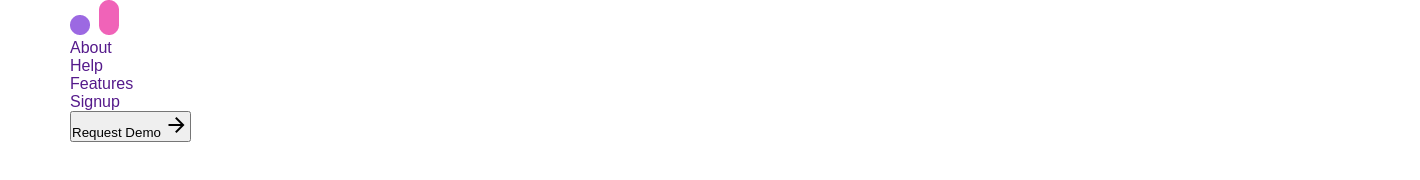
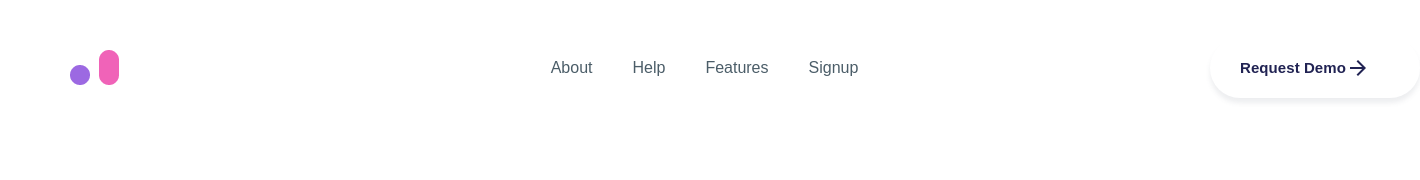
Before and after one commit to Rana2324/DataWareHouse, a plain HTML site: page index.html in a window 1280 px wide. Shown: the whole page, 1420 px wide, since content can reach past the window. Drawn offline with nearby package versions, Linux system fonts and the light colour scheme.

Commit message:
header style

```diff
--- a/css/style.css
+++ b/css/style.css
@@ -36,3 +36,77 @@ ul {
 a {
   text-decoration: none;
 }
+
+/* header style */
+#header {
+  margin-top: 50px;
+  height: 60px;
+}
+#header .container {
+}
+#header .container .inner_header {
+  display: flex;
+  align-items: center;
+  justify-content: space-between;
+}
+#header .container .inner_header .logo {
+  width: 49px;
+  height: 35px;
+  margin-right: 120px;
+}
+#header .container .inner_header .logo a {
+}
+#header .container .inner_header .logo img {
+}
+#header .container .inner_header nav {
+}
+#header .container .inner_header nav ul {
+  display: flex;
+  align-items: center;
+}
+#header .container .inner_header nav li {
+  margin-right: 40px;
+}
+#header .container .inner_header nav li a {
+  font-style: normal;
+  font-weight: 500;
+  font-size: 16px;
+  line-height: 160%;
+
+  color: #4b5d68;
+}
+#header .container .inner_header nav li a .active {
+  font-style: normal;
+  font-weight: 800;
+  font-size: 16px;
+  line-height: 160%;
+
+  color: #212353;
+}
+#header .container .inner_header .header_btn {
+  display: flex;
+  align-items: center;
+}
+#header .container .inner_header .header_btn button {
+  position: absolute;
+  width: 210px;
+  height: 60px;
+
+  background: #ffffff;
+  box-shadow: 0px 5px 5px rgba(75, 93, 104, 0.1);
+  border-radius: 50px;
+  border: none;
+  background: none;
+  outline: none;
+  font-style: normal;
+  font-weight: 800;
+  font-size: 15px;
+  line-height: 160%;
+  display: flex;
+  align-items: center;
+  letter-spacing: 0.005em;
+  color: #212353;
+  padding: 15px 30px;
+}
+#header .container .inner_header .header_btn button span {
+}
--- a/index.html
+++ b/index.html
@@ -13,7 +13,7 @@
 </head>
 
 <body>
-  <header>
+  <header id="header">
     <div class="container">
       <div class="inner_header">
         <div class="logo">
@@ -23,7 +23,7 @@
         </div>
         <nav>
           <ul>
-            <li><a href="">About</a></li>
+            <li><a href="" class="active">About</a></li>
             <li><a href="">Help</a></li>
             <li><a href="">Features</a></li>
             <li><a href="">Signup</a></li>
```
